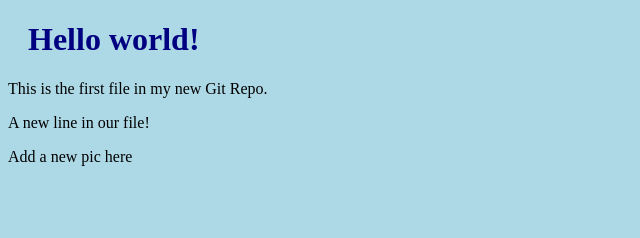
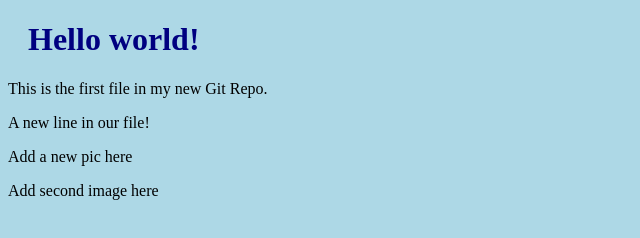
Before and after one commit to fractalcone/fractalcone.github.io, a plain HTML site: page index.html in a window 1280 px wide. Shown: the whole page, without its empty margins (0-640 px from the left). Drawn offline with Linux system fonts and the light colour scheme.

Commit message:
Added second image

```diff
--- a/index.html
+++ b/index.html
@@ -10,6 +10,6 @@
 <p>This is the first file in my new Git Repo.</p>
 <p>A new line in our file!</p>
 <p>Add a new pic here</p>
-
+<p>Add second image here</p>
 </body>
 </html>
```
Also changed, not shown: image_file_2.jpg (added).
